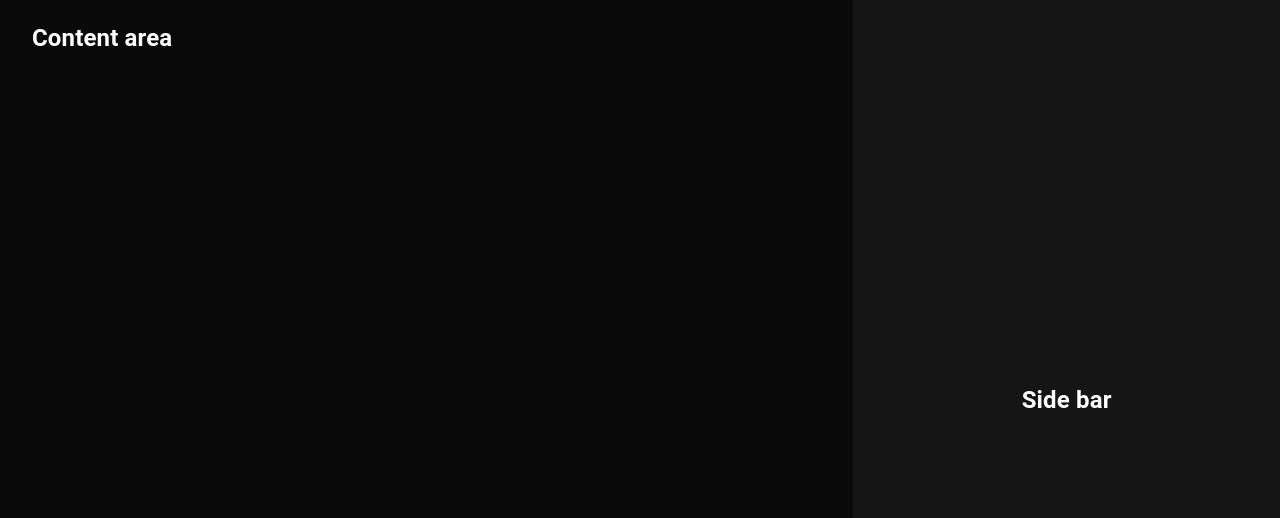
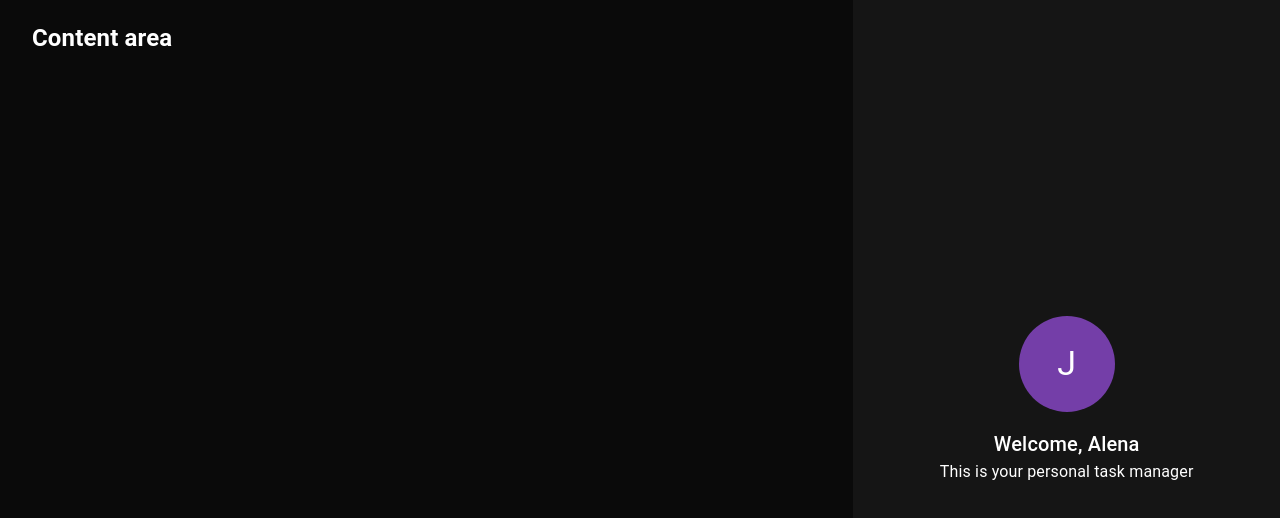
Before and after one commit to alenamedved/todo-react, a React (Create React App) app: page / in a window 1280 px wide. Shown: the top 518 px of the page. Built offline with nearby package versions, Linux system fonts and the light colour scheme.

Commit message:
setting up the profile component

```diff
--- /dev/null
+++ b/src/components/profile/Profile.tsx
@@ -0,0 +1,27 @@
+import React, { FC, ReactElement } from 'react'
+import { Avatar, Box, Typography } from '@mui/material'
+
+
+export const Profile:FC = (): ReactElement => {
+    return (
+        <Box
+            display="flex"
+            flexDirection="column"
+            justifyContent="center"
+            alignItems="center"
+        >
+            <Avatar
+                sx={{
+                    width: '96px',
+                    height: '96px',
+                    backgroundColor: 'primary.main',
+                    marginBottom: '16px'
+                }}
+            >
+                <Typography variant='h4' color={"text.primary"}>J</Typography>
+            </Avatar>
+            <Typography variant='h6' color="text.primary">Welcome, Alena</Typography>
+            <Typography variant='body1' color="text.primary">This is your personal task manager</Typography>
+        </Box>
+    )
+}
--- a/src/components/sidebar/Sidebar.tsx
+++ b/src/components/sidebar/Sidebar.tsx
@@ -1,5 +1,6 @@
 import React, { FC, ReactElement } from 'react'
 import { Grid } from '@mui/material'
+import { Profile } from '../profile/Profile'
 
 export const Sidebar:FC = ():ReactElement => {
     return(
@@ -18,7 +19,7 @@ export const Sidebar:FC = ():ReactElement => {
             flexDirection: 'column',
             alignItems: 'center',
     }}>
-        <h2>Side bar</h2>
+        <Profile />
     </Grid>
     )
 }
--- a/tsconfig.json
+++ b/tsconfig.json
@@ -25,5 +25,6 @@
   },
   "include": [
     "src"
-  ]
+  ],
+  "exclude": ["node_modules"],
 }
```
Also changed, not shown: .eslintrc.js.
